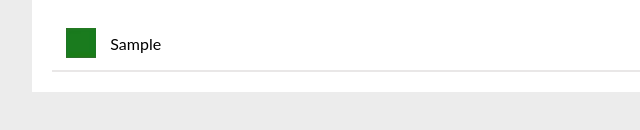
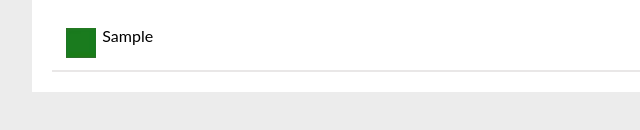
Before and after one commit to WojciechLuczak/taskList, a plain HTML site: page index.html in a window 1280 px wide. Both pictures are taken after typing "Sample" into the empty fields and a click on the button "Dodaj zadanie". Shown: the part 380-510 px from the top of the page, 106-746 px from the left. Drawn offline with nearby package versions, Linux system fonts and the light colour scheme; a web font is replaced by a local one.

Commit message:
Add files via upload

```diff
--- a/css/style.css
+++ b/css/style.css
@@ -41,7 +41,6 @@ body {
     padding: 20px;
     margin-bottom: 2px;
     background-color: white;
-
 }
 
 .section__form {
@@ -49,7 +48,6 @@ body {
     background-color: white;
     display: flex;
     justify-content: flex-start;
-
 }
 
 .section__list {
@@ -78,12 +76,11 @@ body {
 }
 
 .section__taskRow {
-    display: flex;
-    justify-content: space-between;
+    display: grid;
+    grid-template-columns: auto 1fr auto;
+
     padding: 8px;
     border-bottom: 2px solid #e9e7e7;
-    align-items: center;
-
 }
 
 .section__iconCheck {
@@ -106,20 +103,7 @@ body {
 
 .section__individualTask {
     cursor: default;
-
 }
-
-.section__taskRowLeft {
-    display: flex;
-    align-items: center;
-    gap: 8px;
-}
-
-.section__taskRowRight {
-    display: flex;
-    align-items: center;
-}
-
 
 @media screen and (max-width: 650px) {
     .section__form {
@@ -131,6 +115,7 @@ body {
         max-width: 100%;
         margin-right: 0px;
         height: 40px;
+        flex-basis: 40px;
     }
 
     .section__button {
@@ -150,7 +135,6 @@ body {
 
     .section {
         width: 100%;
-
     }
 
     .container {
--- a/js/script.js
+++ b/js/script.js
@@ -42,19 +42,15 @@
         for (const task of tasks) {
             htmlString += `
             <li class="section__taskRow" ${task.done ? " style=\"text-decoration: line-through\"" : ""} >
-                <div class="section__taskRowLeft">
+
                     <button class="js-done section__done">
                         <img class="section__iconCheck" src="${task.done ? 'img/checked.png' : 'img/unchecked.png'}" alt="Done Icon">
                     </button>
-
                     <span class="section__individualTask"> ${task.content} </span>
-                </div>
-
-                <div class="section_taskRowRight">
                     <button class="js-remove section__remove">
                         <img class="section__iconRemove" src="img/remove.png" alt="Remove Icon">
                     </button>
-                </div>
+
             </li>
             `;
         }
```
